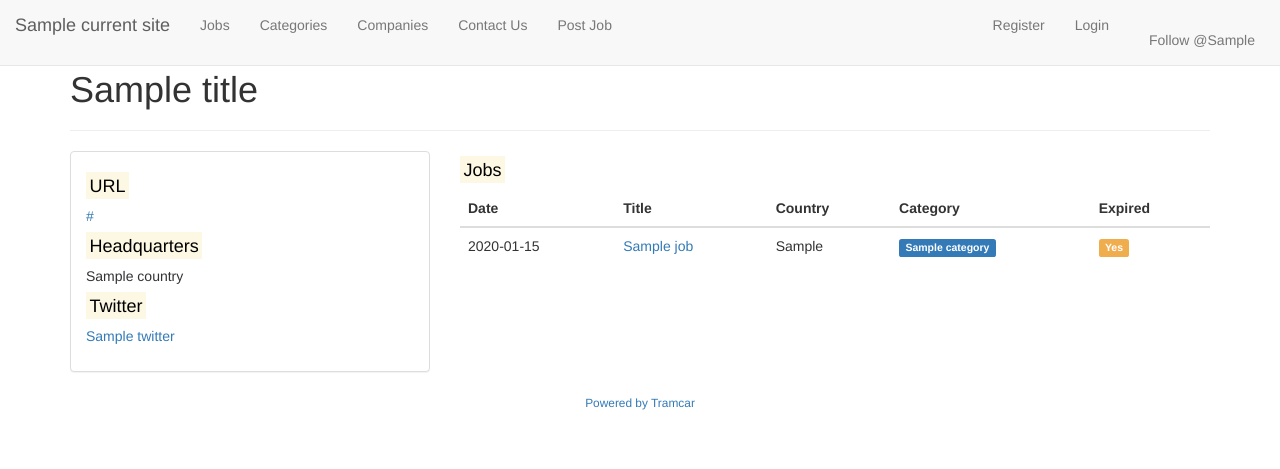
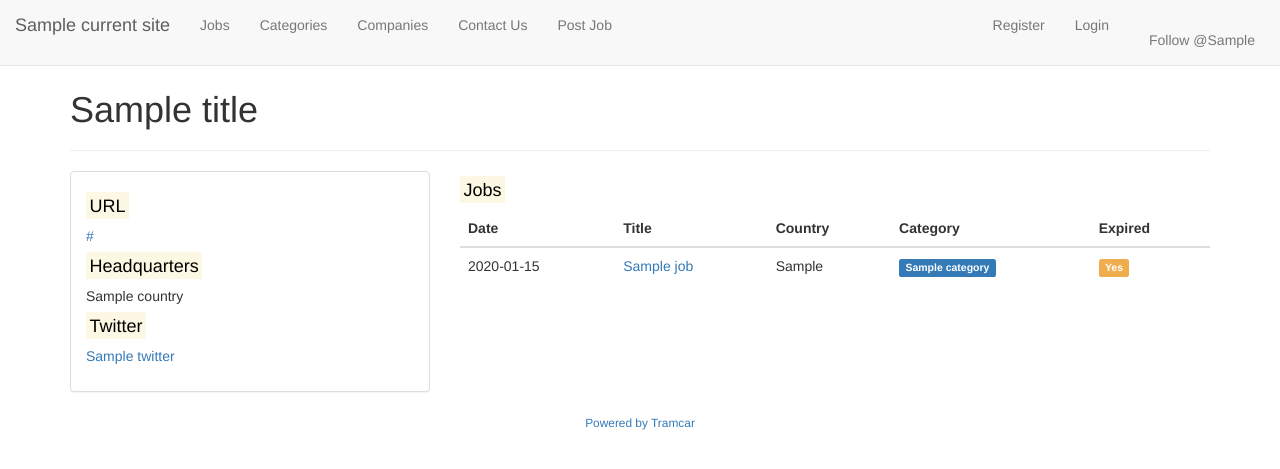
Before and after one commit to tramcar/tramcar, a Django app: template job_board/templates/job_board/companies_show.html in a window 1280 px wide. Shown: the top 469 px of the page. Run offline with Django 3.2, Linux system fonts and the light colour scheme; the template is opened without the code that fills it: most values are stand-ins (such as "Sample title", 1, 10 or a date in 2020); some libraries are stand-ins or nearby versions.

Commit message:
Increase body's padding-top
In a recent commit we reduced this to 50px, but in doing so flash
messages are now flush with the navbar.  This commit returns body's
padding-top to 70px.

```diff
--- a/job_board/static/job_board/style.css
+++ b/job_board/static/job_board/style.css
@@ -16,4 +16,4 @@
   margin-right:10px;
 }
 
-body { padding-top: 50px; }
+body { padding-top: 70px; }
```
